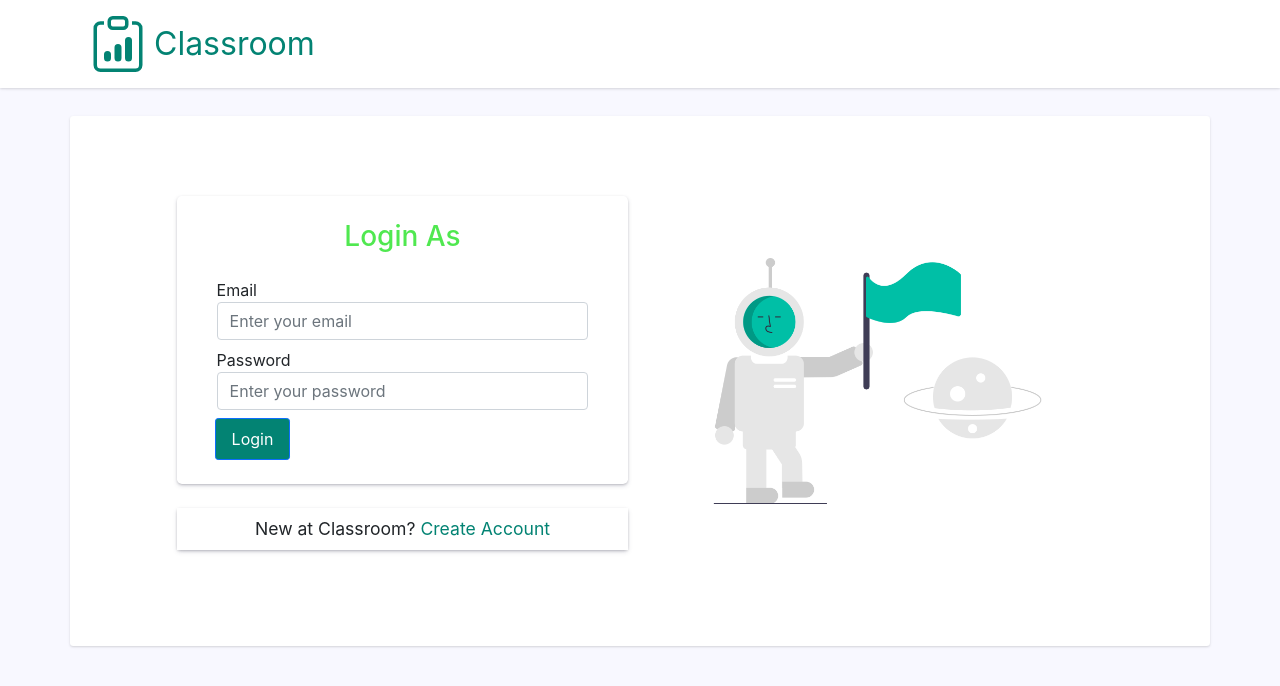
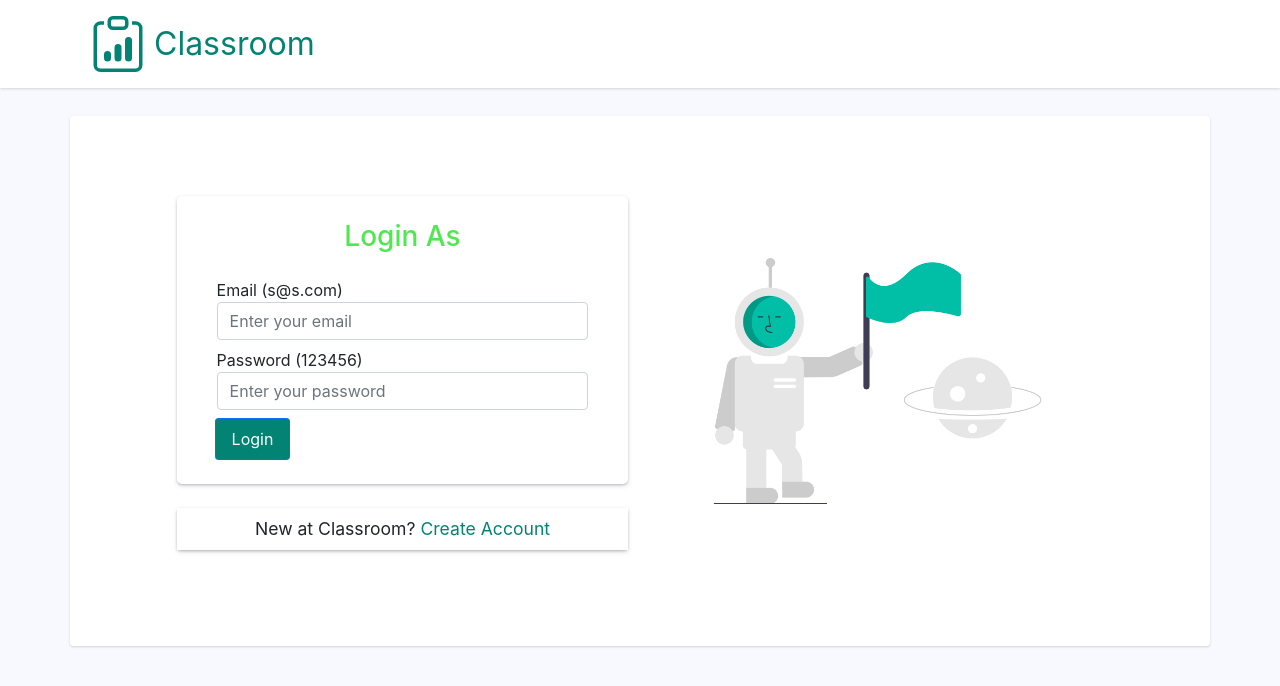
Before and after one commit to Forhadx/Classroom-frontend, a Next.js app: page /login in a window 1280 px wide. Shown: the top 686 px of the page. Built offline with nearby package versions, Linux system fonts and the light colour scheme.

Commit message:
add user and pass

```diff
--- a/pages/login.js
+++ b/pages/login.js
@@ -60,7 +60,9 @@ export default function LoginPage() {
             </h3>
             <Row>
               <Col lg="10" className="offset-1 mb-2">
-                <label>Email</label>
+                <label>{`Email (${
+                  userType === "faculty" ? "f@f.com" : "s@s.com"
+                })`}</label>
                 <input
                   type="text"
                   {...register("email")}
@@ -72,7 +74,7 @@ export default function LoginPage() {
                 </p>
               </Col>
               <Col lg="10" className="offset-1 mb-2">
-                <label>Password</label>
+                <label>{`Password (123456)`}</label>
                 <input
                   type="password"
                   {...register("password")}
```
